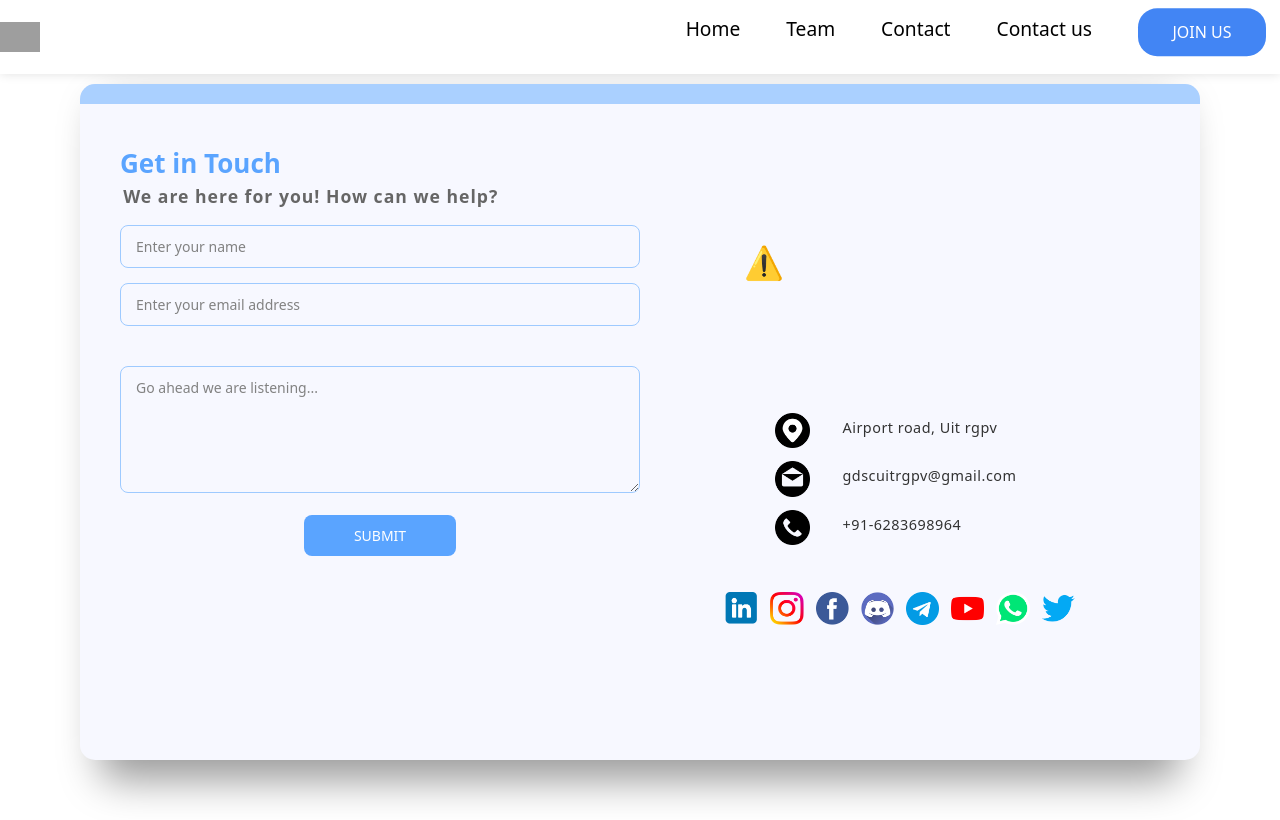
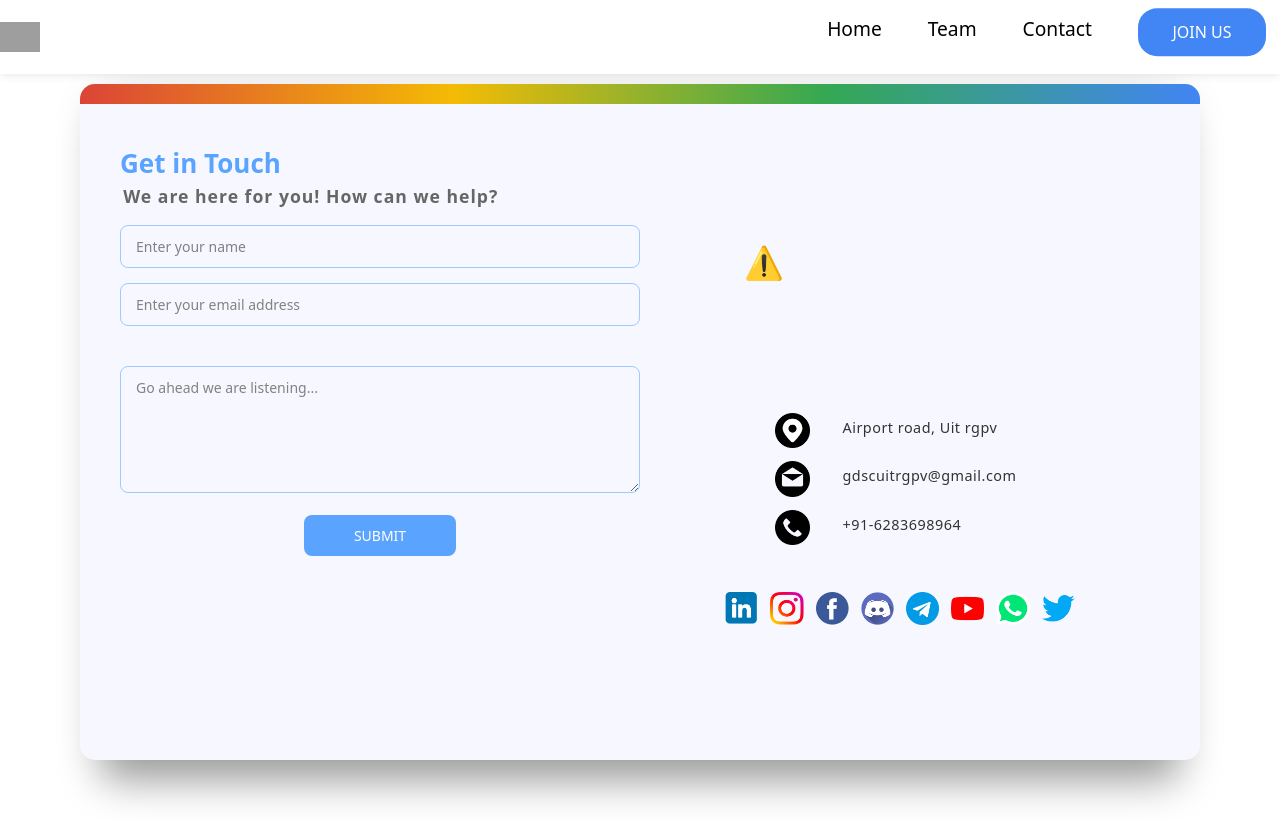
Before and after one commit to gdscrgpv/gdsc-website, a React (Create React App) app: page /contact in a window 1280 px wide. Built offline with nearby package versions, Linux system fonts and the light colour scheme; no server answers; grey boxes are pictures that could not be loaded.

Commit message:
added json

```diff
--- a/src/Component/NavBar.js
+++ b/src/Component/NavBar.js
@@ -31,11 +31,7 @@ export default class NavBarcomp extends Component {
             {/* <li>
               <Link className="link_text font-face-Bold "  to="/blogs">Blogs</Link>
             </li> */}
-            <li>
-              <a className="link_text font-face-Bold" href="/">
-                Contact us
-              </a>
-            </li>
+
             <li>
               <div className="join_us_btn">
                 <a
--- a/src/Component/css/contactUs.css
+++ b/src/Component/css/contactUs.css
@@ -80,7 +80,7 @@
   display: flex;
   align-items: center;
   padding: 10px 20px;
-  background: #aad0ff;
+  background: linear-gradient(to right,#DB4437, #F4Bb05, #34a853, #4285f4);
   border-top-left-radius: 15px;
   border-top-right-radius: 15px;
 }
--- a/src/Pages/Teams.js
+++ b/src/Pages/Teams.js
@@ -89,6 +89,24 @@ export default class Teams extends Component {
       },
     ]
     const designandcontent=[
+      {
+        name:"Sumit Yadav",
+        role:'Design',
+        img:require("../Assets/img/Sumit Yadav - Graphic designer and Video Editor.jpg"),
+      },
+      {
+        name:"Aastha Koserwal",
+        role:'Content and Marketing',
+        img:require("../Assets/img/Aastha Koserwal - Content and Marketing Lead.jpg"),
+      },
+      {
+        name:"Pratishtha Tiwari",
+        role:'Content and Marketing',
+        img:require("../Assets/img/Pratishtha Tiwari - Content and Marketin.jpg"),
+      },
+    ];
+
+    const buddies=[
       {
         name:"Sumit Yadav",
         role:'Design',
```
